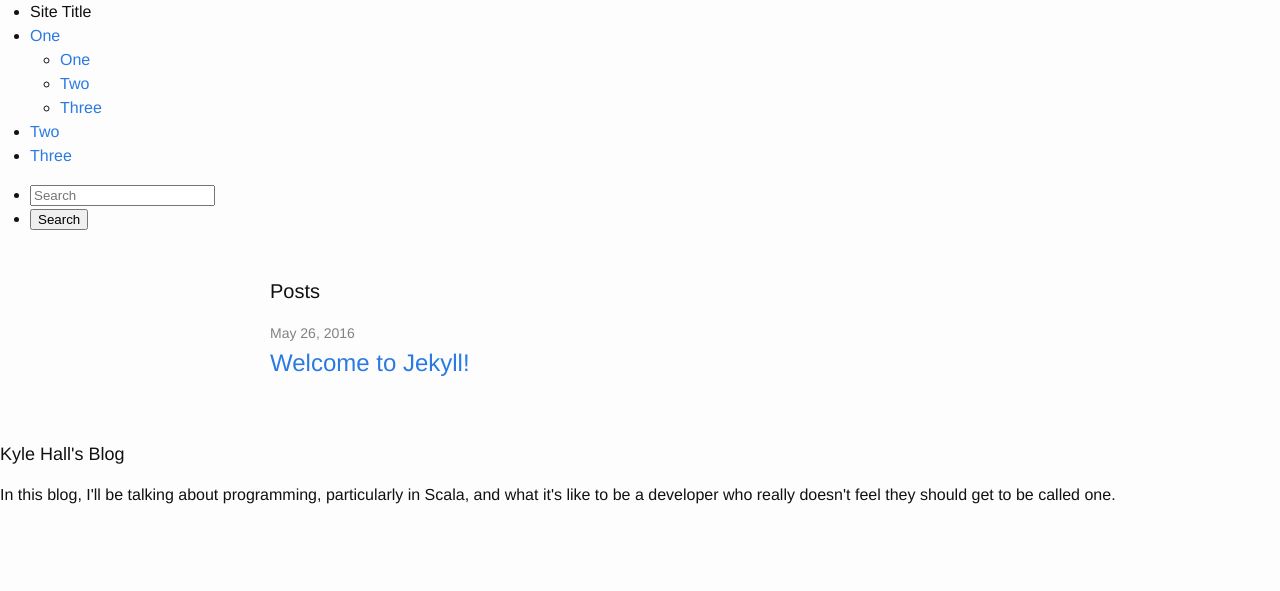
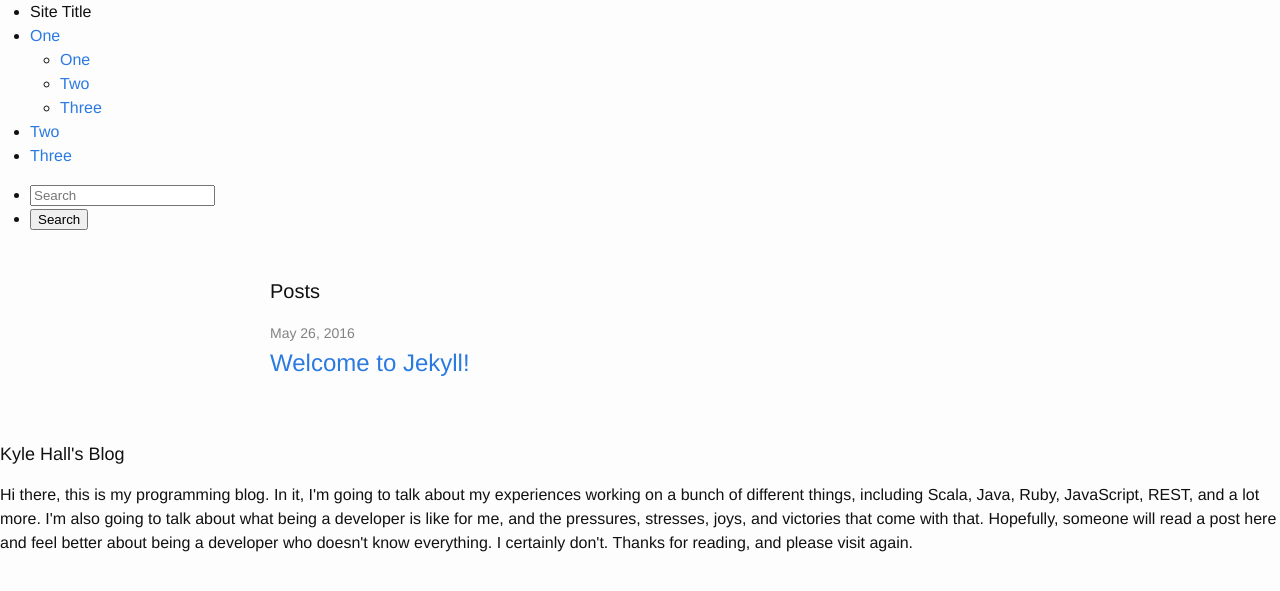
Before and after one commit to kyle-hall/kyle-hall.github.io, a Jekyll site: the page built from index.html, in a window 1280 px wide. Shown: the top 591 px of the page. Built offline with Jekyll 4.4.1, drawn with Linux system fonts in a browser that asks for light colours.

```diff
--- a/_config.yml
+++ b/_config.yml
@@ -3,13 +3,20 @@
 title: Kyle Hall's Blog
 email: hallkd47@gmail.com
 description: > # this means to ignore newlines until "baseurl:"
-  In this blog, I'll be talking about programming, particularly in Scala,
-  and what it's like to be a developer who really doesn't feel they
-  should get to be called one.
+  Hi there, this is my programming blog. In it, I'm going to talk about my
+  experiences working on a bunch of different things, including Scala, Java,
+  Ruby, JavaScript, REST, and a lot more. I'm also going to talk about what
+  being a developer is like for me, and the pressures, stresses, joys, and
+  victories that come with that. Hopefully, someone will read a post here and
+  feel better about being a developer who doesn't know everything. I certainly
+  don't. Thanks for reading, and please visit again.
 baseurl: "" # the subpath of your site, e.g. /blog
 url: "http://kylehallblog.com" # the base hostname & protocol for your site
-twitter_username: kylohall
+twitter_username: _halligans
 github_username:  kyle-hall
+sass:
+  sass_dir: _sass
+  style: compressed
 
 # Build settings
 markdown: kramdown
```
